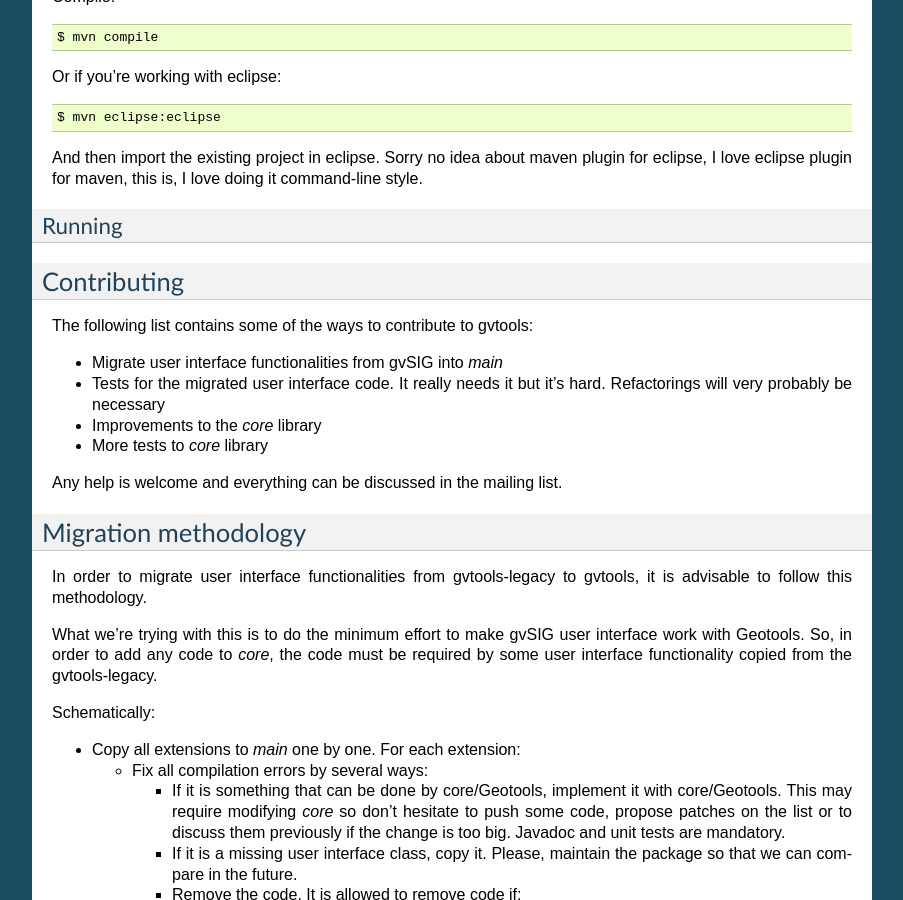
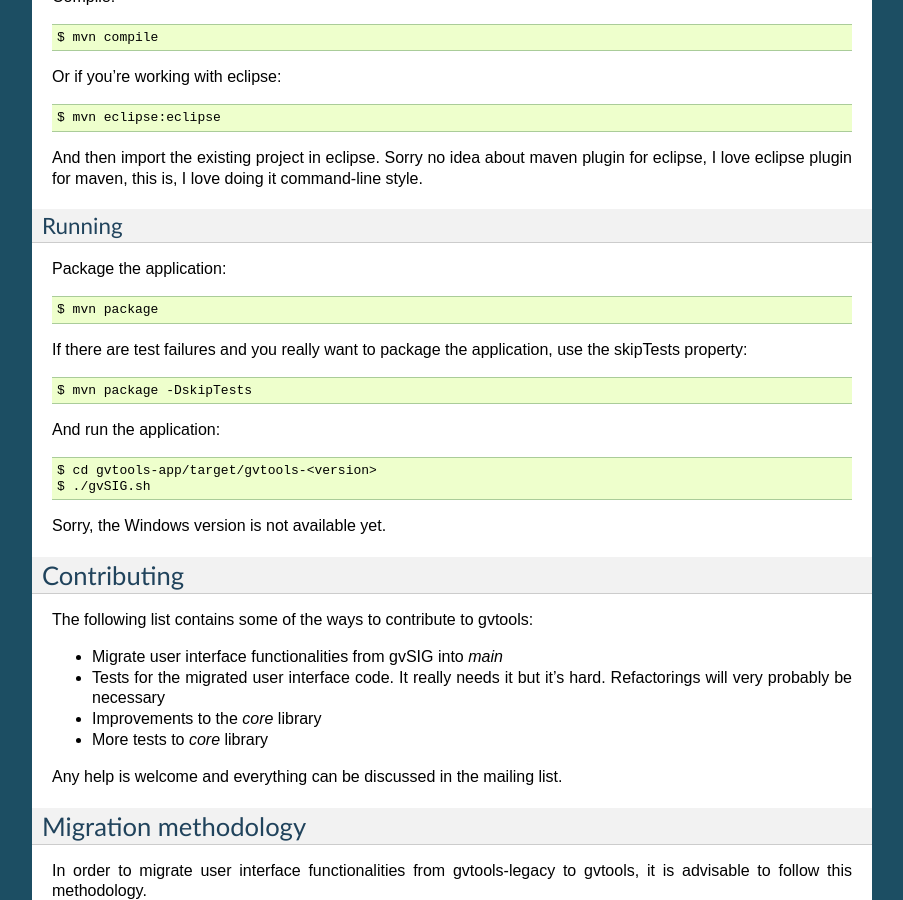
Before and after one commit to gvtools/gvtools, a Sphinx documentation site: the page built from doc/source/developer_guide.rst, in a window 1280 px wide and 900 px high, scrolled down 1203 px. Shown: the whole window, without its empty margins (198-1101 px from the left). Built offline with Sphinx 7.4.7, drawn with Linux system fonts in a browser that asks for light colours.

Commit message:
Developer doc to build and run the app

```diff
--- a/doc/source/developer_guide.rst
+++ b/doc/source/developer_guide.rst
@@ -77,6 +77,22 @@
 Running
 ........
 
+Package the application::
+
+	$ mvn package
+
+If there are test failures and you really want to package the application,
+use the skipTests property::
+
+	$ mvn package -DskipTests
+
+And run the application::
+
+	$ cd gvtools-app/target/gvtools-<version>
+	$ ./gvSIG.sh
+
+Sorry, the Windows version is not available yet.
+
 Contributing
 -------------
 
```
